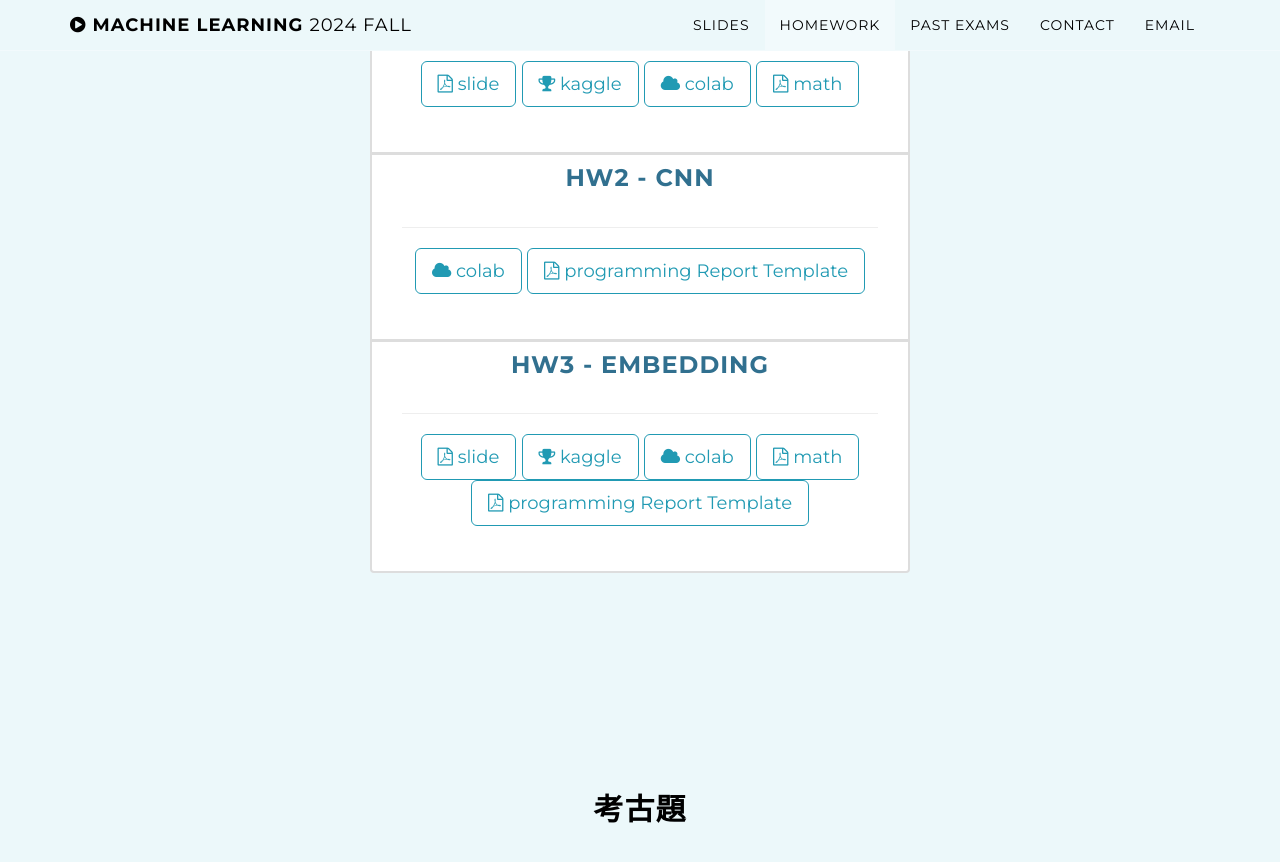
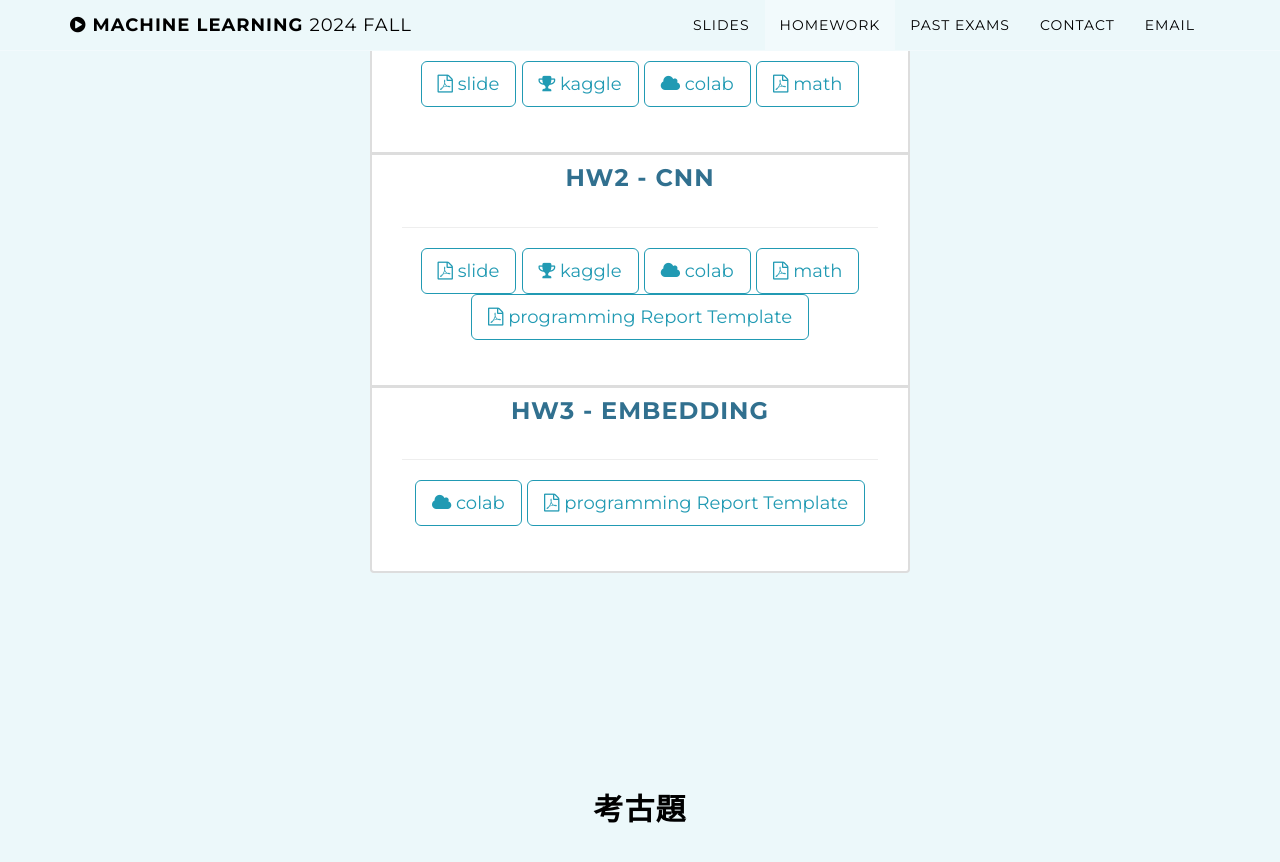
Before and after one commit to ntueemlta2024/ntueemlta2024.github.io, a Jekyll site: the page built from index.html, in a window 1280 px wide and 900 px high, scrolled down 4223 px. Shown: the top 862 px of the window. Built offline with Jekyll 4.4.1, drawn with Linux system fonts in a browser that asks for light colours; part of the change alters nothing that is shown.

```diff
--- a/_config.yml
+++ b/_config.yml
@@ -310,21 +310,21 @@ homeworks:
       # - title: video # video
       #   kind: youtube-play
       #   url: https://youtube.com/playlist?list=PLIKHU3mMrCpio6fcvZSrs3BcMQha87bcR&feature=shared
-      # - title: slide # slide
-      #   kind: file-pdf-o
-      #   url: https://ntueemlta2024.github.io/homeworks/hw2/ml-2024fall-hw2-slide.pdf
-      # - title: kaggle # kaggle
-      #   kind: trophy
-      #   url: https://www.kaggle.com/competitions/ml-2024-fall-hw2/overview
+      - title: slide # slide
+        kind: file-pdf-o
+        url: https://ntueemlta2024.github.io/homeworks/hw2/ml-2024fall-hw2-slide.pdf
+      - title: kaggle # kaggle
+        kind: trophy
+        url: https://www.kaggle.com/competitions/ml-2024-fall-hw2/overview
       - title: colab # colab
         kind: cloud
-        url: https://colab.research.google.com/drive/1xhemgjng3bXakcaStllomPwR4ZAyeQoj?usp=sharing
-      # - title: math
-      #   kind: file-pdf-o
-      #   url: https://ntueemlta2024.github.io/homeworks/hw2/ml-2024fall-hw2-math.pdf
+        url: https://colab.research.google.com/drive/10tIj9jY10ZHxfyoqlGdgdtZL_QDWkc1O?usp=sharing
+      - title: math
+        kind: file-pdf-o
+        url: https://ntueemlta2024.github.io/homeworks/hw2/ml-2024fall-hw2-math.pdf
       - title: programming Report Template
         kind: file-pdf-o
-        url: https://docs.google.com/document/d/1Zxjbj3xTCX7UW0iAALv2Gn69U1PzTR7r/edit
+        url: https://docs.google.com/document/d/1aemcSk_NYGTBmhw1oXPiypV5aE7xbzUP/edit
       # - title: math-solution
       #   kind: file-pdf-o
       #   url: https://ntueemlta2023.github.io/homeworks/hw2/ml-2023fall-hw2-math-solution.pdf
@@ -334,21 +334,21 @@ homeworks:
       # - title: video # video
       #   kind: youtube-play
       #   url: https://www.youtube.com/watch?v=BgKQIdQJKCQ&list=PLIKHU3mMrCpjmJnjiVLfARYBoVUUXmRnw
-      - title: slide # slide
-        kind: file-pdf-o
-        url: https://ntueemlta2023.github.io/homeworks/hw3/ml-2023fall-hw3-slide.pdf
-      - title: kaggle # kaggle
-        kind: trophy
-        url: https://www.kaggle.com/competitions/ml2023-fall-hw3
+      # - title: slide # slide
+      #   kind: file-pdf-o
+      #   url: https://ntueemlta2023.github.io/homeworks/hw3/ml-2023fall-hw3-slide.pdf
+      # - title: kaggle # kaggle
+      #   kind: trophy
+      #   url: https://www.kaggle.com/competitions/ml2023-fall-hw3
       - title: colab # colab
         kind: cloud
-        url: https://colab.research.google.com/drive/1_YkFH7Ajkd6zlee3feHcmOnwW0f98yDx?usp=sharing
-      - title: math
-        kind: file-pdf-o
-        url: https://ntueemlta2023.github.io/homeworks/hw3/ml-2023fall-hw3-math.pdf
+        url: https://colab.research.google.com/drive/1xhemgjng3bXakcaStllomPwR4ZAyeQoj?usp=sharing
+      # - title: math
+      #   kind: file-pdf-o
+      #   url: https://ntueemlta2023.github.io/homeworks/hw3/ml-2023fall-hw3-math.pdf
       - title: programming Report Template
         kind: file-pdf-o
-        url: https://docs.google.com/document/d/1n4RGIxXpLrTakT1TkypLvLs1dpuBJkaq/edit?usp=sharing&ouid=112465961449455869485&rtpof=true&sd=true
+        url: https://docs.google.com/document/d/1Zxjbj3xTCX7UW0iAALv2Gn69U1PzTR7r/edit?usp=sharing&ouid=114151137392970660623&rtpof=true&sd=true
       # - title: math-solution
       #   kind: file-pdf-o
       #   url: https://ntueemlta2023.github.io/homeworks/hw3/ml-2023fall-hw3-math-solution.pdf
```
